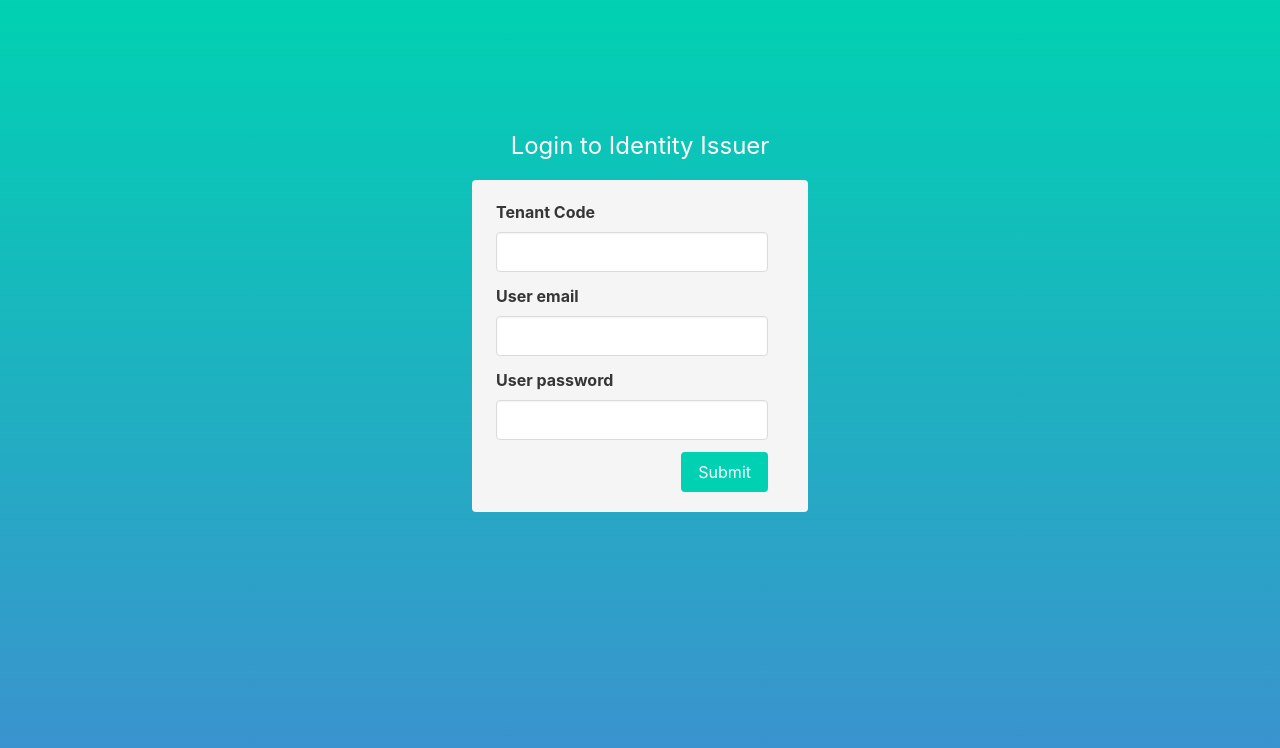
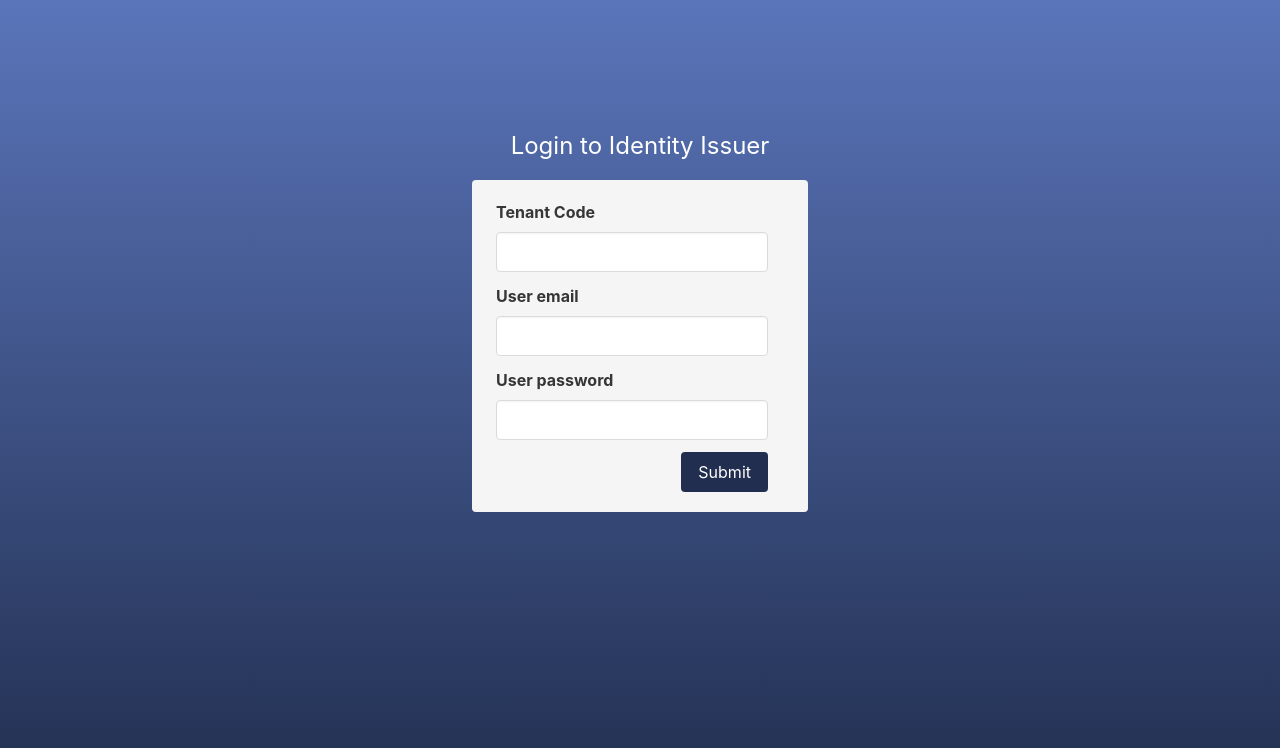
Before and after one commit to Saaka/IdentityIssuer.Web, a React (Create React App) app in the folder IdentityIssuer.Web/ClientApp/: page /auth/login in a window 1280 px wide. Shown: the top 748 px of the page. Built offline with nearby package versions, Linux system fonts and the light colour scheme.

Commit message:
Clean up sass assets.

```diff
--- a/IdentityIssuer.Web/ClientApp/src/assets/_customVariables.scss
+++ /dev/null
@@ -1,13 +0,0 @@
-// COLORS
-
-@import "~css-vars/css-vars";
-
-$css-vars-use-native: true;
-
-$primary: red;
-$info: yellow;
-
-@include css-vars((
-  --primary: $primary,
-  --info: $info,
-))
--- a/IdentityIssuer.Web/ClientApp/src/assets/_forms.scss
+++ b/IdentityIssuer.Web/ClientApp/src/assets/_forms.scss
@@ -13,11 +13,8 @@ form.is-validated {
       display: block;
     }
 
-    //.input:valid {
-    //  border-color: $success;
-    //}
-    //.input:invalid {
-    //  border-color: $danger;
-    //}
+    .input:invalid {
+      border-color: $danger;
+    }
   }
 }
--- a/IdentityIssuer.Web/ClientApp/src/assets/_style.scss
+++ b/IdentityIssuer.Web/ClientApp/src/assets/_style.scss
@@ -1,21 +1,9 @@
-//@import "customVariables";
-
+@import "theme";
 @import "~bulma/bulma";
+@import "components/_components";
 
 html {
-  overflow-y: auto;
-}
-
-body::-webkit-scrollbar {
-  width: 0.25rem;
-}
-
-body::-webkit-scrollbar-track {
-  background: #1e1e24;
-}
-
-body::-webkit-scrollbar-thumb {
-  background: #6649b8;
+  //overflow-y: auto;
 }
 
 //@import "debug";
@@ -27,9 +15,6 @@ body::-webkit-scrollbar-thumb {
 }
 
 .has-background-gradient {
-  background: $primary;
-  background: linear-gradient(180deg, $primary 0%, $info 100%);
+  background: $primary-dark;
+  background: linear-gradient(180deg, $primary-dark 0%, $primary 100%);
 }
-
-.btn-grad {background-image: linear-gradient(to right, #2b5876 0%, #4e4376 51%, #2b5876 100%)}
-.btn-grad:hover { background-position: right center; }
--- /dev/null
+++ b/IdentityIssuer.Web/ClientApp/src/assets/_theme.scss
@@ -0,0 +1,12 @@
+//Override default variables here
+$primary: hsl(223, 41%, 22%);
+
+
+// Support for css variables - currently unavailable
+//@import "~css-vars/css-vars";
+//$css-vars-use-native: true;
+//
+//@include css-vars((
+//        --primary: $primary,
+//        --info: $info,
+//))
--- /dev/null
+++ b/IdentityIssuer.Web/ClientApp/src/assets/components/__components.scss
@@ -0,0 +1 @@
+@import "scrollbar";
--- /dev/null
+++ b/IdentityIssuer.Web/ClientApp/src/assets/components/_scrollbar.scss
@@ -0,0 +1,11 @@
+body::-webkit-scrollbar {
+  width: 0.25rem;
+}
+
+body::-webkit-scrollbar-track {
+  background: $dark;
+}
+
+body::-webkit-scrollbar-thumb {
+  background: $primary-light;
+}
--- a/IdentityIssuer.Web/ClientApp/src/services/styling/ThemeHelper.js
+++ b/IdentityIssuer.Web/ClientApp/src/services/styling/ThemeHelper.js
@@ -1,5 +1,6 @@
 import {themes} from './themes.js';
 
+//Theme helper is not used as Bulma does not support css variables
 class ThemeHelper {
 
     updateCurrentTheme = (themeName) => {
--- a/IdentityIssuer.Web/ClientApp/src/services/styling/themes.js
+++ b/IdentityIssuer.Web/ClientApp/src/services/styling/themes.js
@@ -1,12 +1 @@
-export const themes = [
-    {
-        "--primary": "red",
-        "--info": "yellow",
-        name: "Default",
-    },
-    {
-        "--primary": "blue",
-        "--info": "cyan",
-        name: "Blue",
-    }
-];
+export const themes = [];
```
Also changed, not shown: 1 other file (tests, documents, lock files or other folders).
